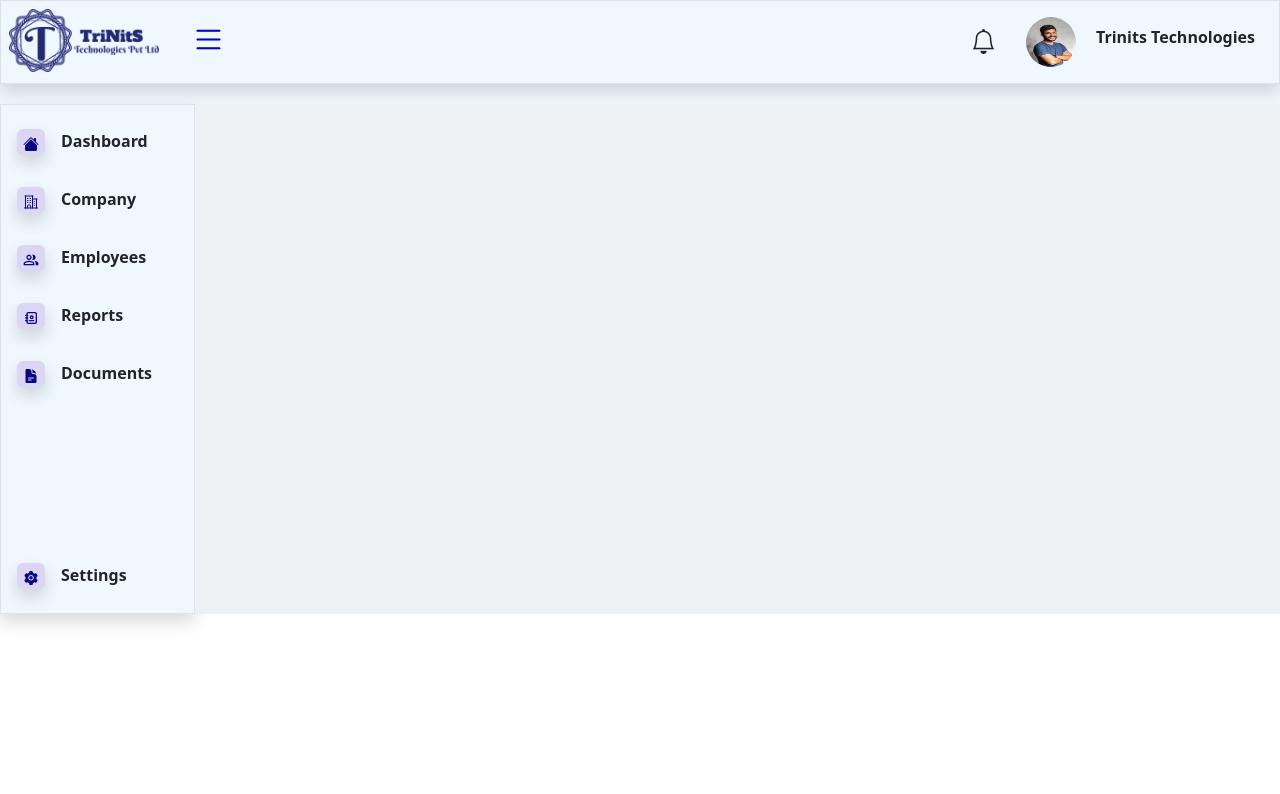
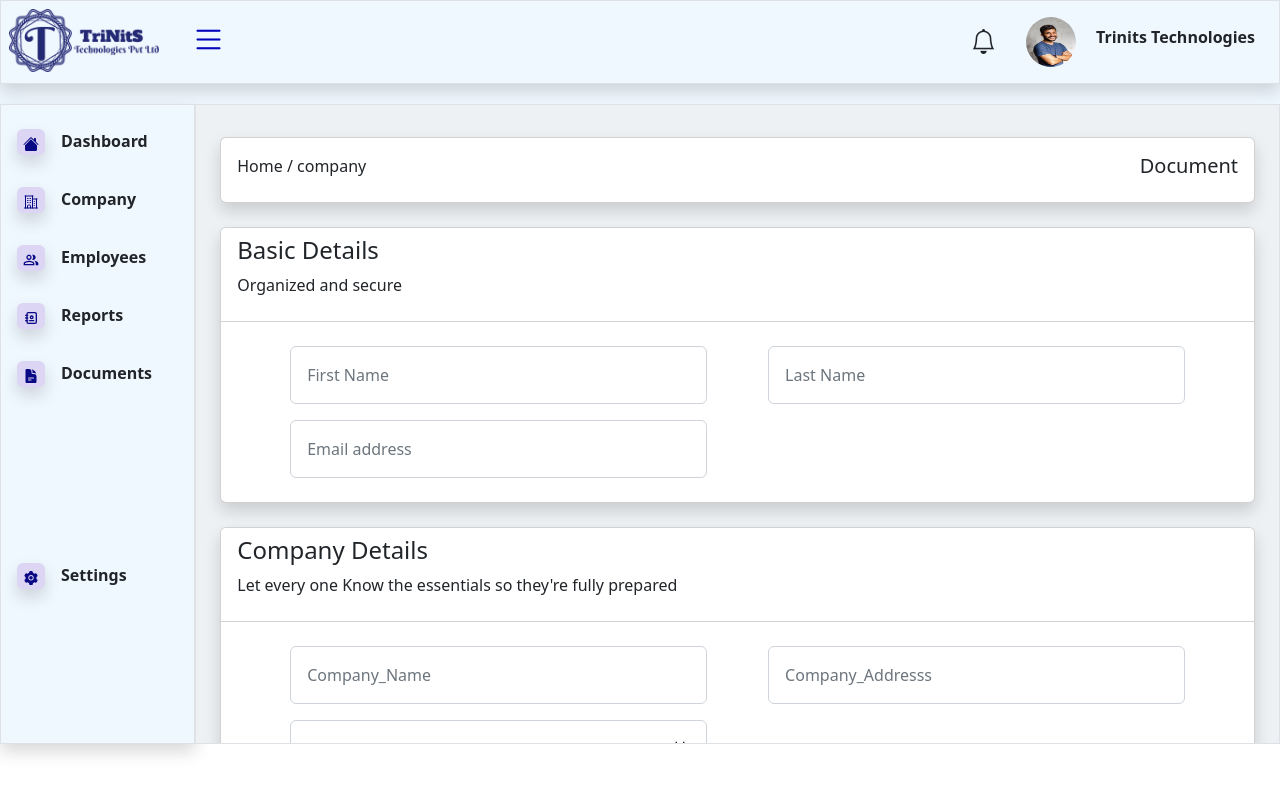
Before and after one commit to TriNitSTechnologies/payroll-management, a React (Create React App) app in the folder ui/: page /appointment in a window 1280 px wide. Shown: the top 794 px of the page. Built offline with nearby package versions, Linux system fonts and the light colour scheme.

Commit message:
creating the Appointment UI and installed val-liby

```diff
--- a/ui/package.json
+++ b/ui/package.json
@@ -8,12 +8,14 @@
     "@testing-library/react": "^13.4.0",
     "@testing-library/user-event": "^13.5.0",
     "bootstrap": "^5.2.2",
+    "formik": "^2.2.9",
     "react": "^18.2.0",
     "react-dom": "^18.2.0",
     "react-icons": "^4.6.0",
     "react-router-dom": "^5.3.4",
     "react-scripts": "5.0.1",
-    "web-vitals": "^2.1.4"
+    "web-vitals": "^2.1.4",
+    "yup": "^0.32.11"
   },
   "scripts": {
     "start": "react-scripts start",
--- a/ui/src/App.js
+++ b/ui/src/App.js
@@ -9,6 +9,7 @@ import Company from "./Components/Company/Company";
 import Employees from "./Components/Employees/Employees";
 import Settings from "./Components/Settings/Settings";
 import Documents from "./Components/Documents/Documents";
+import Appointment from "./Components/Documents/Appointment";
 
 function App() {
   return (
@@ -42,6 +43,9 @@ function App() {
             <Route path="/documents">
               <Documents />
             </Route>
+            <Route path='/appointment'>
+              <Appointment/>
+            </Route>
           </Switch>
         </div>
       </div>
--- /dev/null
+++ b/ui/src/Components/Documents/Appointment.css
@@ -0,0 +1,17 @@
+.doc-home-log{
+    height: 80vh;
+    overflow: auto;
+}
+
+
+
+
+@media screen and (max-width:850px){
+    .basic-details-log{
+        flex-direction: column;
+
+
+    }
+
+
+}
--- /dev/null
+++ b/ui/src/Components/Documents/Appointment.js
@@ -0,0 +1,172 @@
+import './Appointment.css'
+
+export default function Appointment() {
+
+  return (
+    <div  className="border py-2 doc-home-log">
+      <div className="card m-4 pay shadow ">
+        <div className="card-body d-flex justify-content-between ">
+          <div>
+            <small className="fs-6">Home / company</small>
+          </div>
+          <div>
+            <h5>Document</h5>
+          </div>
+        </div>
+      </div>
+
+      <div className="card  m-4  shadow ">
+        <div class="card-header bg-white">
+          <h4>Basic Details</h4>
+          <p>Organized and secure</p>
+        </div>
+        <div className="card-body pay  ">
+          <div className="d-flex basic-details-log justify-content-evenly">
+            <div className="col-5 m-2 ">
+              <input
+                className="form-control p-3 "
+                placeholder="First Name"
+                type="text"
+              />
+            </div>
+            <div className="col-5  m-2">
+              <input
+                className="form-control p-3"
+                placeholder="Last Name"
+                type="text"
+              />
+            </div>
+          </div>
+          <div className="d-flex basic-details-log justify-content-evenly">
+            <div className="col-5  m-2">
+              <input
+                className="form-control p-3 "
+                placeholder="Email address"
+                type="text"
+              />
+            </div>
+
+            <div className="col-5  m-2"></div>
+
+          </div>
+
+        </div>
+      </div>
+
+      <div className="card m-4  shadow ">
+        <div class="card-header bg-white">
+          <h4>Company Details</h4>
+          <p>Let every one Know the essentials so they're fully prepared</p>
+        </div>
+        <div className="card-body pay ">
+          <div className="d-flex basic-details-log justify-content-evenly">
+            <div className="col-5 m-2 ">
+              <input
+                className="form-control p-3 "
+                placeholder="Company_Name"
+                type="text"
+              />
+            </div>
+            <div className="col-5  m-2">
+              <input
+                className="form-control p-3"
+                placeholder="Company_Addresss"
+                type="text"
+              />
+            </div>
+          </div>
+          <div className="d-flex basic-details-log justify-content-evenly">
+            <div className="col-5  m-2">
+              <input
+                className="form-control p-3"
+                placeholder="Date Of Month /year"
+                type="Date"
+              />
+            </div>
+            <div className="col-5  m-2"></div>
+
+
+          </div>
+
+        </div>
+      </div>
+
+      <div className="card m-4  shadow ">
+        <div class="card-header bg-white">
+          <h4>Employee Details</h4>
+          <p>Let every one Know the essentials so they're fully prepared</p>
+        </div>
+        <div className="card-body pay ">
+          <div className="d-flex basic-details-log justify-content-evenly">
+            <div className="col-5 m-2 ">
+              <input
+                className="form-control p-3 "
+                placeholder="Employee_Name"
+                type="text"
+              />
+            </div>
+            <div className="col-5  m-2">
+              <input
+                className="form-control p-3"
+                placeholder="Employee_Designation"
+                type="text"
+              />
+            </div>
+          </div>
+          <div className="d-flex basic-details-log justify-content-evenly">
+            <div className="col-5  m-2 ">
+              <input
+                className="form-control p-3"
+                placeholder="Employee_joining_date"
+                type="Date"
+              />
+            </div>
+            <div className='col-5 m-2'>
+            <input
+                className="form-control p-3"
+                placeholder="Employee_ID"
+                type="text"
+              />
+            </div>
+
+
+          </div>
+
+        </div>
+      </div>
+
+
+      <div className="card m-4  shadow ">
+        <div class="card-header bg-white">
+          <h4>Human Resource_HR</h4>
+          <p>Let every one Know the essentials so they're fully prepared</p>
+        </div>
+        <div className="card-body pay ">
+          <div className="d-flex basic-details-log justify-content-evenly">
+            <div className="col-5 m-2 ">
+              <input
+                className="form-control p-3 "
+                placeholder="HR_Name"
+                type="text"
+              />
+            </div>
+            <div className="col-5  m-2">
+              <input
+                className="form-control p-3"
+                placeholder="HR_Designation"
+                type="text"
+              />
+            </div>
+          </div>
+
+        </div>
+      </div>
+
+
+        <span className=" d-flex ms-4">
+          <button className="btn btn-success btn-lg ">Add member</button>
+          <button className="btn btn-primary btn-lg mx-3 ">Generate</button>
+        </span>
+    </div>
+  );
+}
--- a/ui/src/Components/Documents/Documents.js
+++ b/ui/src/Components/Documents/Documents.js
@@ -1,7 +1,9 @@
+import { Link } from "react-router-dom";
+
 export default function Documents(){
     return(
     <div>
-        documents
+        <Link to='/appointment'>appointment</Link>
     </div>
     )
 }
```
Also changed, not shown: 1 other file (tests, documents, lock files or other folders).
